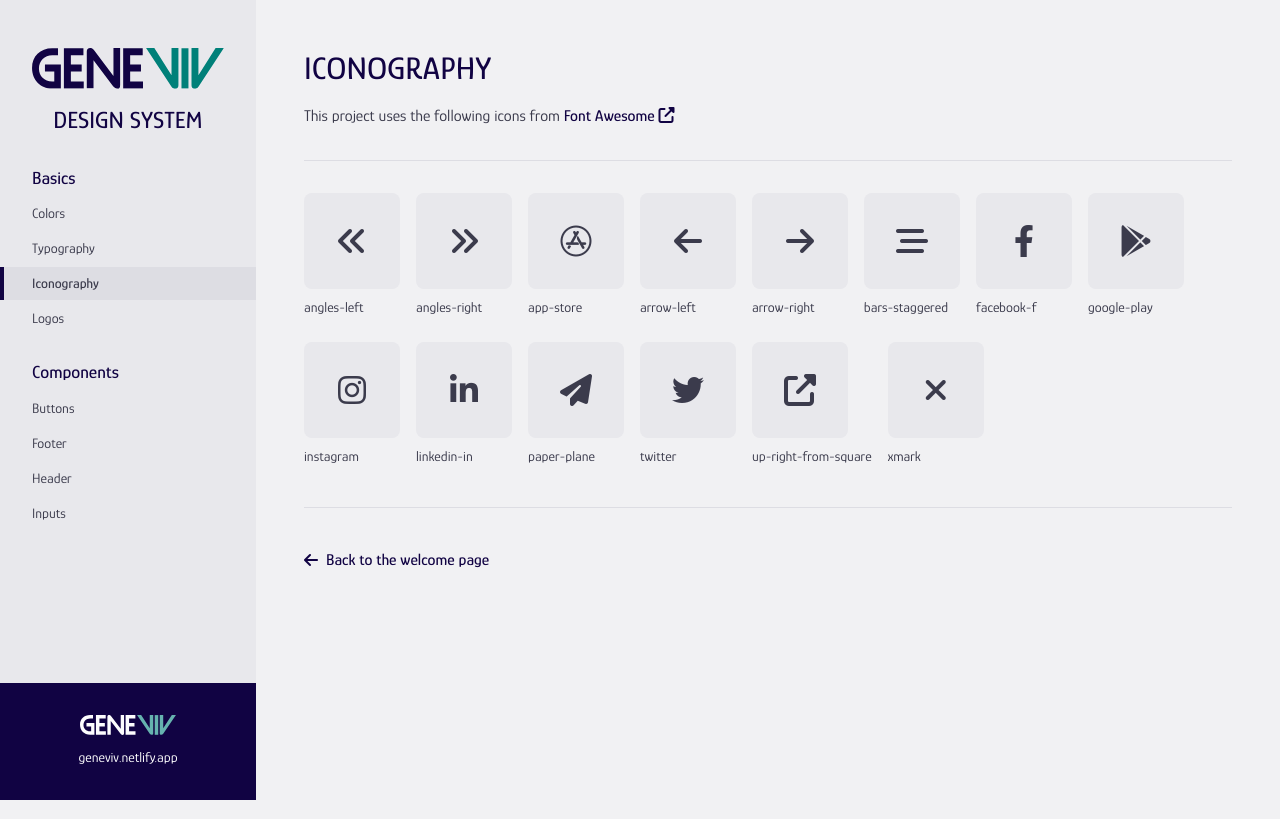
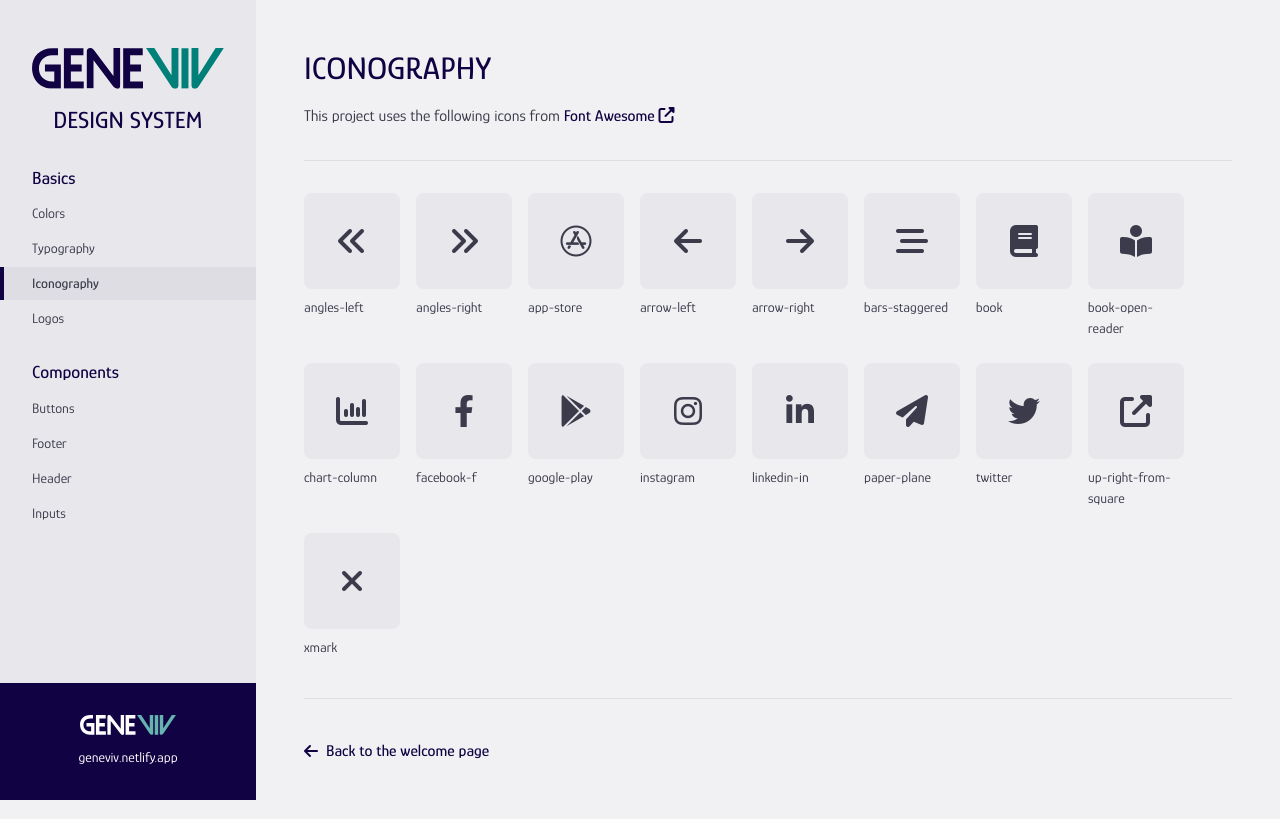
Before and after one commit to mranenko/geneviv-design, a website: page iconography.html in a window 1280 px wide. Drawn offline with Linux system fonts and the light colour scheme.

Commit message:
added app feature icons

```diff
--- a/assets/styles/design/_iconography.scss
+++ b/assets/styles/design/_iconography.scss
@@ -13,6 +13,11 @@
   display: inline-flex;
   flex-direction: column;
   gap: .5rem;
+
+  small {
+    max-width: 6rem;
+    text-overflow: ellipsis;
+  }
 }
 
 
--- a/iconography.html
+++ b/iconography.html
@@ -102,6 +102,27 @@
 
         <li>
           <div class="icon-preview">
+            <i class="fa-solid fa-book"></i>
+          </div>
+          <small>book</small>
+        </li>
+
+        <li>
+          <div class="icon-preview">
+            <i class="fa-solid fa-book-open-reader"></i>
+          </div>
+          <small>book-open-reader</small>
+        </li>
+
+        <li>
+          <div class="icon-preview">
+            <i class="fa-solid fa-chart-column"></i>
+          </div>
+          <small>chart-column</small>
+        </li>
+
+        <li>
+          <div class="icon-preview">
             <i class="fa-brands fa-facebook-f"></i>
           </div>
           <small>facebook-f</small>
```
Also changed, not shown: assets/styles/index.css, 1 other file.
